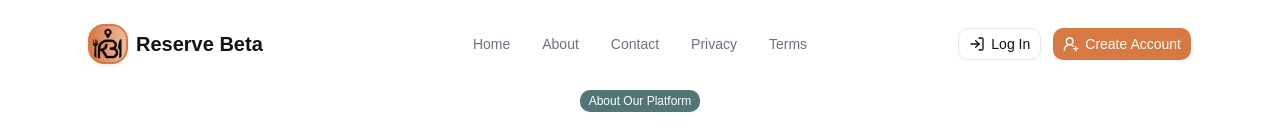
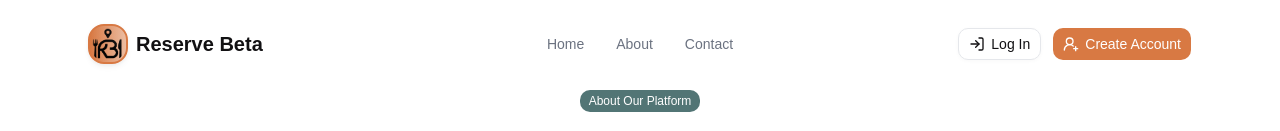
Before and after one commit to IamDevTrivedi/Resturant-Management-System, a Next.js app in the folder client/: page /about in a window 1280 px wide. Shown: the top 131 px of the page. Built offline with nearby package versions, Linux system fonts and the light colour scheme.

Commit message:
feat: update Navbar to redirect to customer dashboard; remove unused menu items; add MenuItemCard component

```diff
--- a/client/components/Navbar.tsx
+++ b/client/components/Navbar.tsx
@@ -12,8 +12,6 @@ const menuItems = [
     { name: 'Home', href: '/' },
     { name: 'About', href: '/about' },
     { name: 'Contact', href: '/contact' },
-    { name: 'Privacy', href: '/privacy' },
-    { name: 'Terms', href: '/terms' },
 ];
 
 export const Navbar = () => {
@@ -136,7 +134,7 @@ export const Navbar = () => {
                                             onClick={() => {
                                                 closeMobileMenu();
                                                 if (user?.role === "customer") {
-                                                    router.push('/customer/browse');
+                                                    router.push('/customer/dashboard');
                                                 }
                                                 else {
                                                     router.push('/restaurant/dashboard');
@@ -144,9 +142,7 @@ export const Navbar = () => {
                                             }}
                                         >
                                             <User />
-                                            {
-                                                user?.role === "owner" ? "Dashboard" : "Browser"
-                                            }
+                                            Dashboard
                                         </Button>
                                     </>
                                 )}
```
